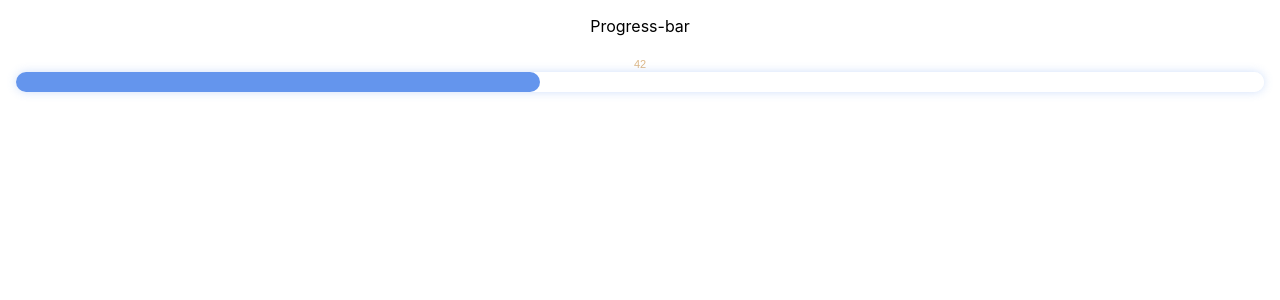
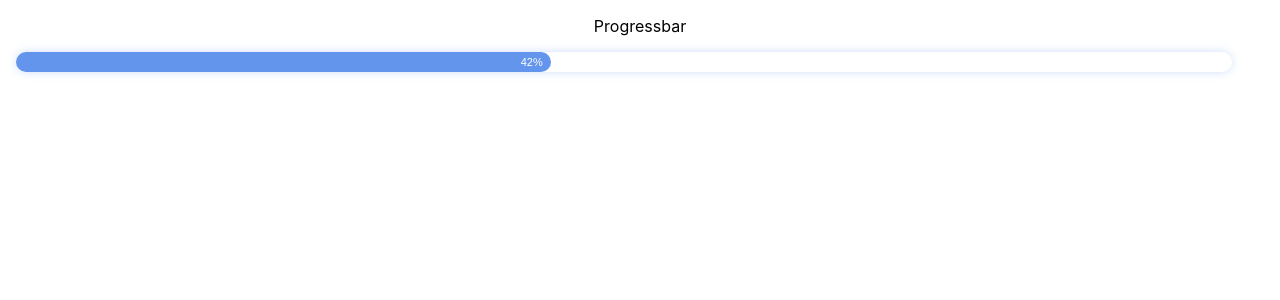
Before and after one commit to codelal/progress-bar, a React (Create React App) app: page / in a window 1280 px wide. Shown: the top 300 px of the page. Built offline with nearby package versions, Linux system fonts and the light colour scheme.

Commit message:
replaced progress-tag, added percentage and error - notification

```diff
--- a/src/App.css
+++ b/src/App.css
@@ -1,43 +1,40 @@
-.App {
-    text-align: center;
-    margin: 1rem;
+body {
+    margin: 0;
+    box-sizing: border-box;
 }
 
-progress[value] {
-    /* Reset the default appearance Chrome/Firefox*/
-    -webkit-appearance: none;
-    appearance: none;
-    width: 100%;
+p {
+    text-align: center;
+}
+
+.progress-bar {
+    margin: 1rem;
+    width: 95%;
     height: 20px;
-    border: none;
     background-color: white;
     box-shadow: 0 0 10px rgba(100, 149, 237, 0.3);
-
-    /* Progress-Bar Firefox */
     border-radius: 50px;
 }
 
-/* Progress-Bar Chrome */
-progress[value]::-webkit-progress-bar {
-    background-color: white;
+.loading-progress {
+    background-color: rgb(100, 149, 237);
+    height: 20px;
+    border-radius: 50px;
+    color: white;
+    display: flex;
+    justify-content: flex-end;
+    align-items: center;
+    font-family: sans-serif;
+    font-size: 11px;
+    padding-right: 0.5rem;
+    padding-left: 1rem;
+}
+
+.error {
+    width: 100%;
+    background-color: red;
+    display: flex;
+    justify-content: center;
+    align-items: center;
     border-radius: 50px;
 }
-
-/* Progress-Value Chrome */
-progress[value]::-webkit-progress-value {
-    background-color: rgb(100, 149, 237);
-    border-radius: 50px;
-}
-
-/* Progress-Value Firefox*/
-progress[value]::-moz-progress-bar {
-    background-color: rgb(100, 149, 237);
-    border-radius: 50px;
-}
-
-label {
-    font-family: sans-serif;
-    font-size: 11px;
-    color: burlywood;
-    vertical-align: middle;
-}
--- a/src/App.js
+++ b/src/App.js
@@ -9,7 +9,7 @@ function App() {
                     percentage={42}
                     // maxValue={200}
                     // minValue={0}
-                    // value={42}
+                    // value={40}
                 />
             </header>
         </div>
--- /dev/null
+++ b/src/App1.css
@@ -0,0 +1,62 @@
+.App {
+    text-align: center;
+    margin: 1rem;
+
+}
+
+progress[value] {
+    /* Reset the default appearance Chrome/Firefox*/
+    -webkit-appearance: none;
+    appearance: none;
+    width: 100%;
+    height: 20px;
+    border: none;
+    background-color: white;
+    box-shadow: 0 0 10px rgba(100, 149, 237, 0.3);
+    display:flex;
+    /* Progress-Bar Firefox */
+    border-radius: 50px;
+}
+
+/* Progress-Bar Chrome */
+progress[value]::-webkit-progress-bar {
+    background-color: white;
+    border-radius: 50px;
+}
+
+/* Progress-Value Chrome */
+progress[value]::-webkit-progress-value{
+    background-color: rgb(100, 149, 237);
+    border-radius: 50px;
+    border: 0.1rem solid black;
+    color: white;
+    /* content: attr(data-label);
+
+    margin:0;
+    display:flex;
+    color:green; */
+
+
+}
+progress[value]::-webkit-progress-value::after{
+    content: attr(data-label);
+    border: 0.1rem solid black;
+    margin:0;
+    align-self: center;
+}
+
+
+
+/* Progress-Value Firefox*/
+progress[value]::-moz-progress-bar {
+    background-color: rgb(100, 149, 237);
+    border-radius: 50px;
+
+}
+
+label {
+    font-family: sans-serif;
+    font-size: 11px;
+    color: burlywood;
+    vertical-align: middle;
+}
--- a/src/ProgressBar.js
+++ b/src/ProgressBar.js
@@ -1,25 +1,17 @@
 import { useState, useEffect } from "react";
 import "./App.css";
+let progressWidth;
 
 export default function ProgressBar({ percentage, value, maxValue, minValue }) {
-    console.log(percentage, value, maxValue, minValue);
     const [error, setError] = useState(false);
     const [progress, setProgress] = useState(0);
-    const [max, setMax] = useState();
 
     useEffect(() => {
         if (percentage <= 100 && percentage >= 0) {
-            console.log(percentage);
             setProgress(percentage);
-            setMax(100);
-        } else if (
-            (value >= 0 && value <= 200 && maxValue && minValue) ||
-            minValue === 0
-        ) {
-            percentage = (value / maxValue) * maxValue;
-            console.log(percentage);
+        } else if (value >= 0 && value <= 200 && maxValue && minValue === 0) {
+            percentage = (value / maxValue) * 100;
             setProgress(percentage);
-            setMax(maxValue);
         } else if (percentage < 0) {
             setError(true);
             console.log("you provided a negative percentage");
@@ -32,18 +24,26 @@ export default function ProgressBar({ percentage, value, maxValue, minValue }) {
         }
     }, [percentage, value, maxValue, minValue]);
 
+    if (percentage === 0 || value === 0) {
+        progressWidth = "1%";
+    } else {
+        progressWidth = `${progress}%`;
+    }
+
     return (
-        <div>
-            <p>Progress-bar</p>
-            <label for="percantage">{percentage}</label>
-            <progress id="percentage"
-                className="progress-bar"
-                value={progress}
-                max={max}
-            ></progress>
-            {error && (
-                <progress>⚠️</progress>
-            )}
-        </div>
+        <>
+            <p>Progressbar</p>
+            <div className="progress-bar">
+                {!error && (
+                    <div
+                        className="loading-progress"
+                        style={{ width: progressWidth }}
+                    >
+                        {progress}%
+                    </div>
+                )}
+                {error && <div className="error">⚠️</div>}
+            </div>
+        </>
     );
 }
```
